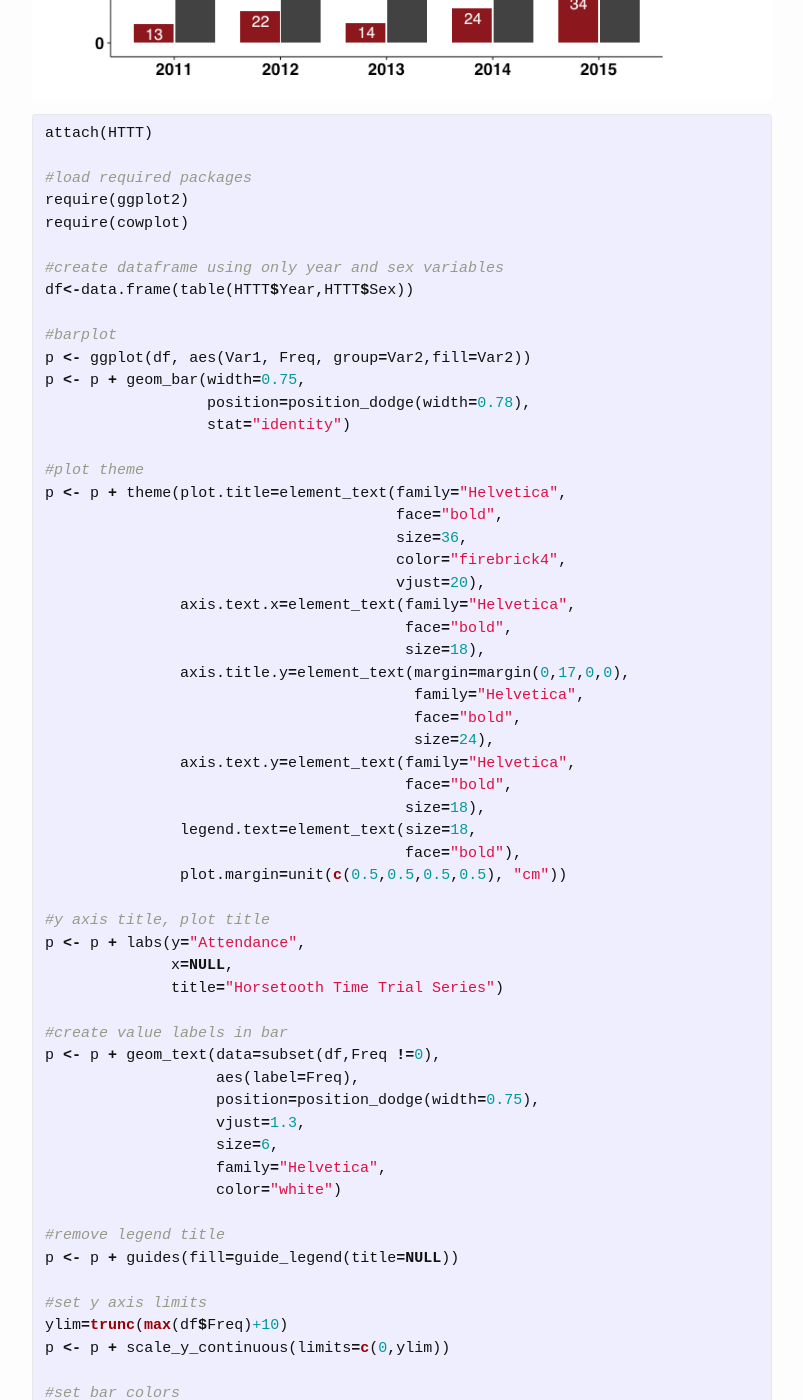
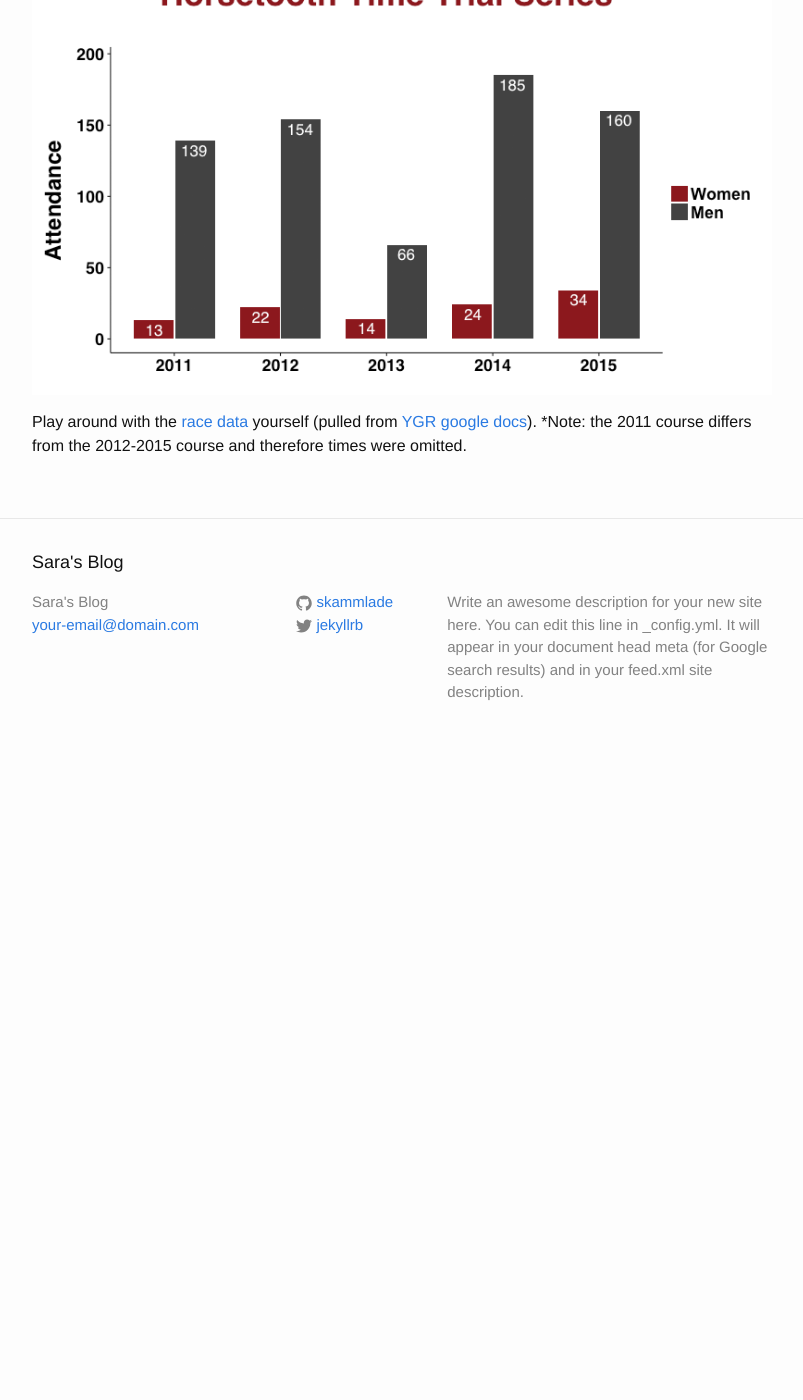
Before and after one commit to stevensotelo/skammlade.github.io, a Jekyll site: the page built from _posts/2016-3-20-HTTT.markdown, in a window 1280 px wide and 1400 px high, scrolled down 1341 px. Shown: the whole window, without its empty margins (238-1041 px from the left). Built offline with Jekyll 4.4.1, drawn with Linux system fonts in a browser that asks for light colours; after the commit the page ends 2105 px from its top, so only the background shows below that; some of the changed text lies outside the part shown.

Commit message:
dam picture

```diff
--- a/_posts/2016-3-20-HTTT.markdown
+++ b/_posts/2016-3-20-HTTT.markdown
@@ -15,69 +17,6 @@ This year will be it's sixth year running and in an attempt to encourage more wo
 
 ![plot HTTT attendance by year and gender](/images/plot.yeargender.HTTT.png "HTTT Plot")
 
-{% highlight r %}
-attach(HTTT)
-
-#load required packages
-require(ggplot2)
-require(cowplot)
-
-#create dataframe using only year and sex variables
-df<-data.frame(table(HTTT$Year,HTTT$Sex))
-
-#barplot
-p <- ggplot(df, aes(Var1, Freq, group=Var2,fill=Var2))
-p <- p + geom_bar(width=0.75,
-                  position=position_dodge(width=0.78),
-                  stat="identity")
-
-#plot theme
-p <- p + theme(plot.title=element_text(family="Helvetica",
-                                       face="bold",
-                                       size=36,
-                                       color="firebrick4",
-                                       vjust=20),
-               axis.text.x=element_text(family="Helvetica",
-                                        face="bold",
-                                        size=18),
-               axis.title.y=element_text(margin=margin(0,17,0,0),
-                                         family="Helvetica",
-                                         face="bold",
-                                         size=24),
-               axis.text.y=element_text(family="Helvetica",
-                                        face="bold",
-                                        size=18),
-               legend.text=element_text(size=18,
-                                        face="bold"),
-               plot.margin=unit(c(0.5,0.5,0.5,0.5), "cm"))
-
-#y axis title, plot title
-p <- p + labs(y="Attendance",
-              x=NULL,
-              title="Horsetooth Time Trial Series")
-
-#create value labels in bar
-p <- p + geom_text(data=subset(df,Freq !=0),
-                   aes(label=Freq),
-                   position=position_dodge(width=0.75),
-                   vjust=1.3,
-                   size=6,
-                   family="Helvetica",
-                   color="white")
-
-#remove legend title
-p <- p + guides(fill=guide_legend(title=NULL))
-
-#set y axis limits
-ylim=trunc(max(df$Freq)+10)
-p <- p + scale_y_continuous(limits=c(0,ylim))
-
-#set bar colors
-p <- p + scale_fill_manual(labels=c("Women","Men"),
-                   values=c("firebrick4","gray25"))
-
-print(p)
-{% endhighlight %}
 
 Play around with the [race data][results] yourself (pulled from [YGR google docs][YGR drive]). *Note: the 2011 course differs from the 2012-2015 course and therefore times were omitted.
 
```
Also changed, not shown: other parts of _posts/2016-3-20-HTTT.markdown (+2 -0 lines).
